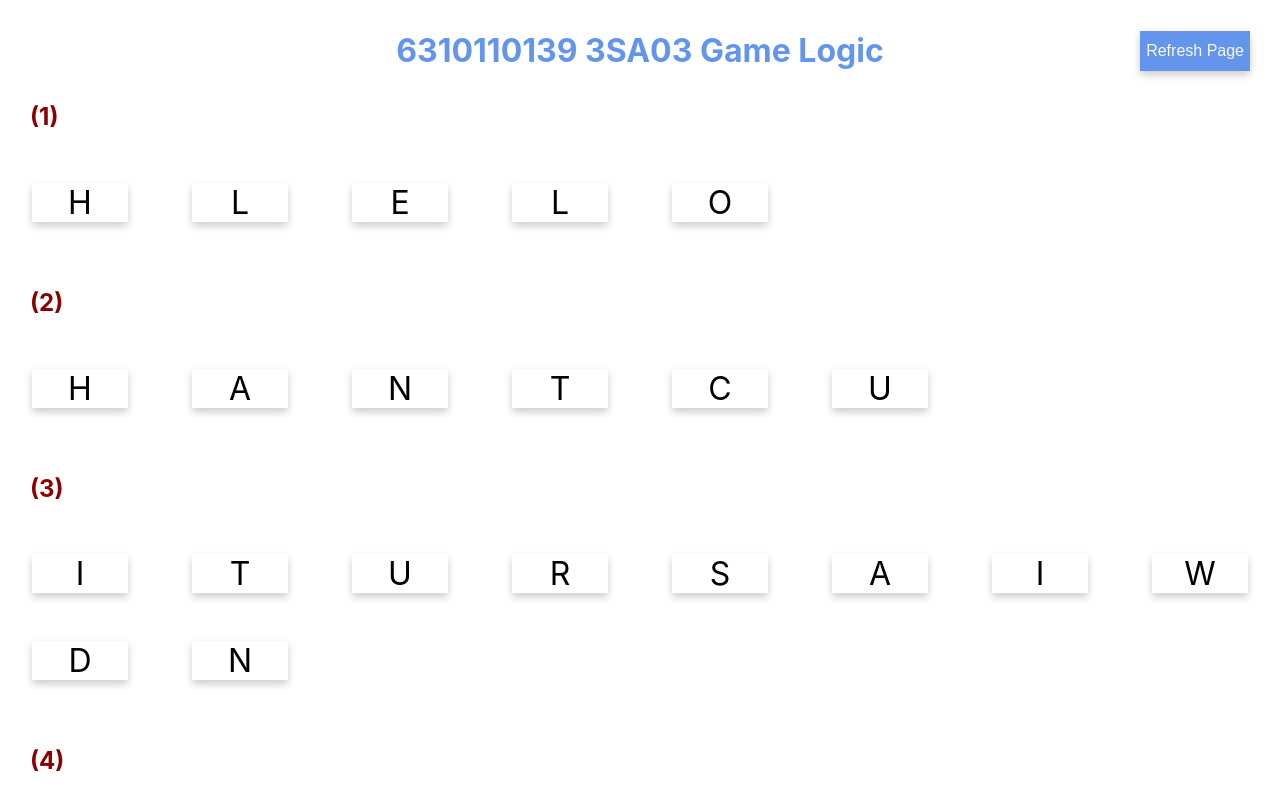
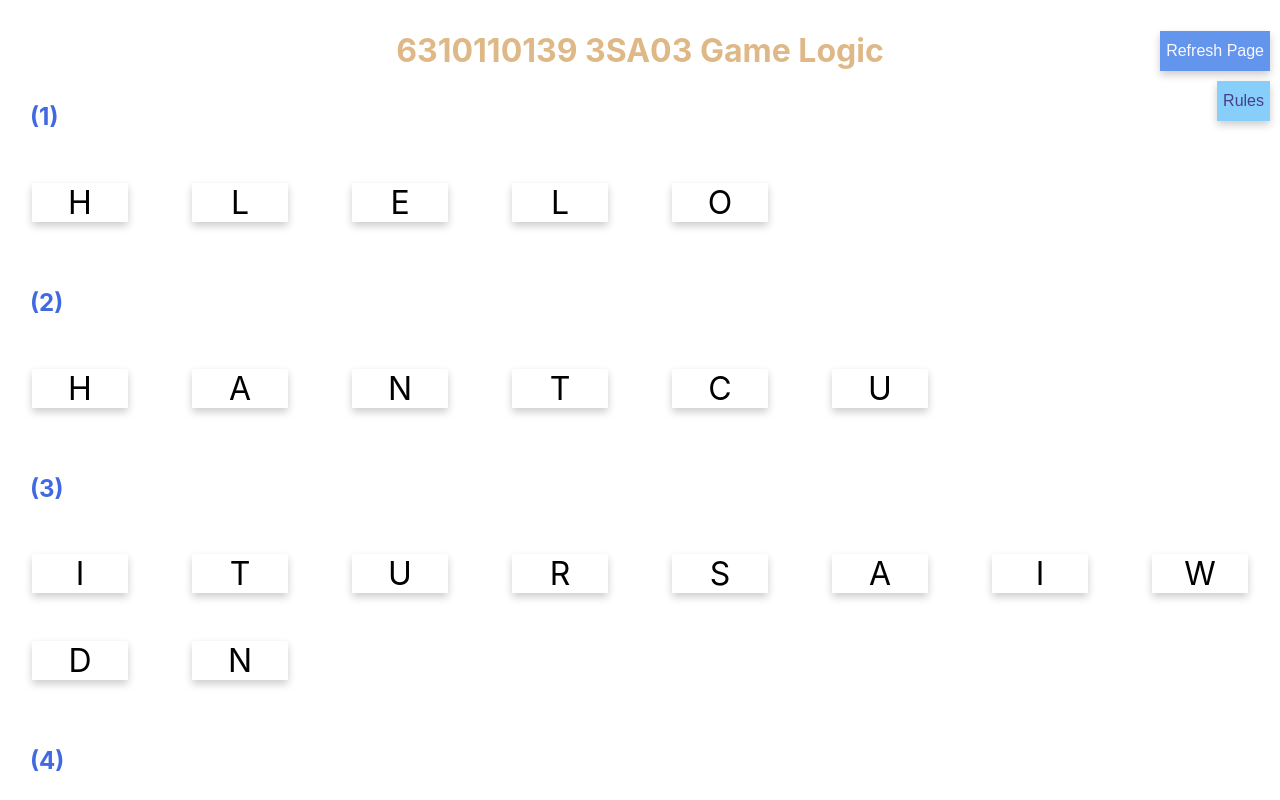
Before and after one commit to NutchaDan/3SA03-LabReact, a React (Create React App) app: page / in a window 1280 px wide. Shown: the top 800 px of the page. Built offline with nearby package versions, Linux system fonts and the light colour scheme.

Commit message:
add button rules (show/hide) and ediit UI

```diff
--- a/src/App.css
+++ b/src/App.css
@@ -15,7 +15,7 @@
  }
 
  h1 {
-  color: cornflowerblue;
+  color: burlywood;
   text-align: center;
   padding-top: 10px;
   padding-bottom: 0%;
@@ -24,7 +24,7 @@
  h2 {
   padding-top: 10px;
   padding-left: 30px;
-  color: darkred;
+  color: royalblue;
  }
 
  h3 {
@@ -32,6 +32,13 @@
   padding-left: 30px;
   margin-bottom: 0%;
   color: darkred;
+ }
+
+ h4 {
+  padding-left: 63.5em;
+  padding-top: 45px;
+  color: royalblue;
+  position: absolute;
  }
 
  .refresh {
@@ -45,5 +52,19 @@
   margin-bottom: 0%;
   height: 40px;
   position: absolute;
-  right: 30px;
+  right: 10px;
  }
+
+ .rules {
+  border: 0cm;
+  font-size: 1em;
+  text-align: center;
+  background-color: lightskyblue;
+  color: darkslateblue;
+  box-shadow: 0 4px 8px 0 rgba(0,0,0,0.2);
+  margin-top: 60px;
+  margin-bottom: 0%;
+  height: 40px;
+  position: absolute;
+  right: 10px;
+ }
--- a/src/App.js
+++ b/src/App.js
@@ -1,4 +1,4 @@
-import React from 'react';
+import React, { useState } from 'react';
 import './App.css';
 import WordCard from './WordCard';
 
@@ -9,9 +9,31 @@ const word4 = "Keyboard";
 const word5 = "Computer";
 
 function App() {
+
+  const [isShown, setIsShown] = useState(false);
+
+  const handleClick = event => {
+    setIsShown(current => !current);
+  };
+
   return (
     <div>
       <button className = 'refresh' onClick={() => window.location.reload()}> Refresh Page </button>
+      <button className = 'rules' onClick={handleClick}>Rules</button>
+
+      {
+        isShown && (
+          <div>
+            <h4>
+              -- Click on each letter and arrange it in the correct words
+            </h4>
+          </div>
+        )
+      }
+      {
+        isShown && <Box />
+      }
+
       <h1> 6310110139 3SA03 Game Logic </h1>
       <span>
         <h2> (1) </h2>
@@ -29,5 +51,11 @@ function App() {
   );
 }
 
+function Box() {
+  return (
+    <div> </div>
+  );
+}
+
 
 export default App;
```
